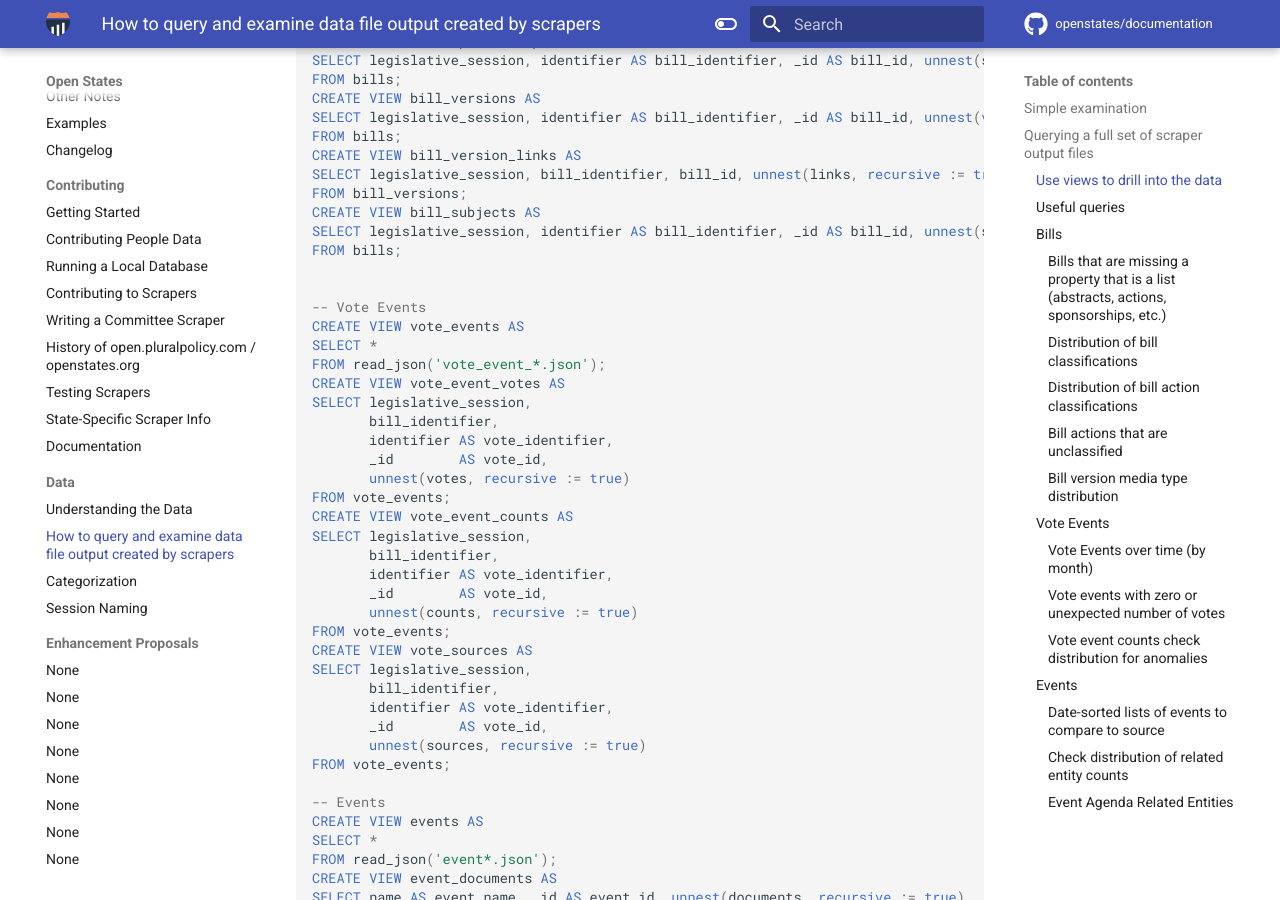
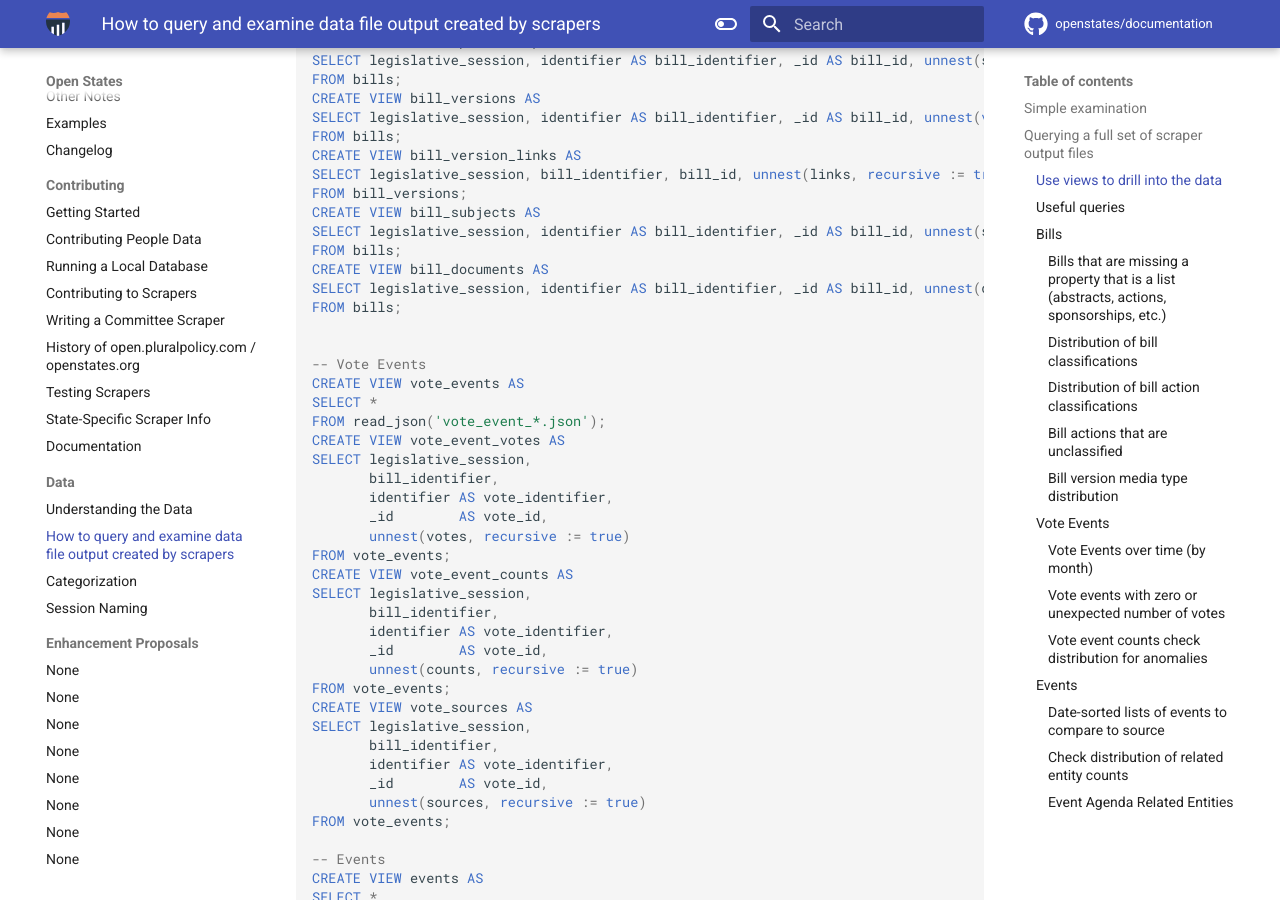
Before and after one commit to openstates/documentation, an MkDocs documentation site: the page built from docs/data/query-scraper-output-data.md, in a window 1280 px wide and 900 px high, scrolled down 2453 px. Built offline with MkDocs 1.6.1 and Material for MkDocs 9.7.7, drawn with Linux system fonts in a browser that asks for light colours; comment, search, counter and statistics services are not loaded.

Commit message:
Add bill docs to query document

```diff
--- a/docs/data/query-scraper-output-data.md
+++ b/docs/data/query-scraper-output-data.md
@@ -113,6 +113,9 @@ SELECT legislative_session, bill_identifier, bill_id, unnest(links, recursive :=
 FROM bill_versions;
 CREATE VIEW bill_subjects AS
 SELECT legislative_session, identifier AS bill_identifier, _id AS bill_id, unnest(subject) AS subject
+FROM bills;
+CREATE VIEW bill_documents AS
+SELECT legislative_session, identifier AS bill_identifier, _id AS bill_id, unnest(documents, recursive := true)
 FROM bills;
 
 
```
